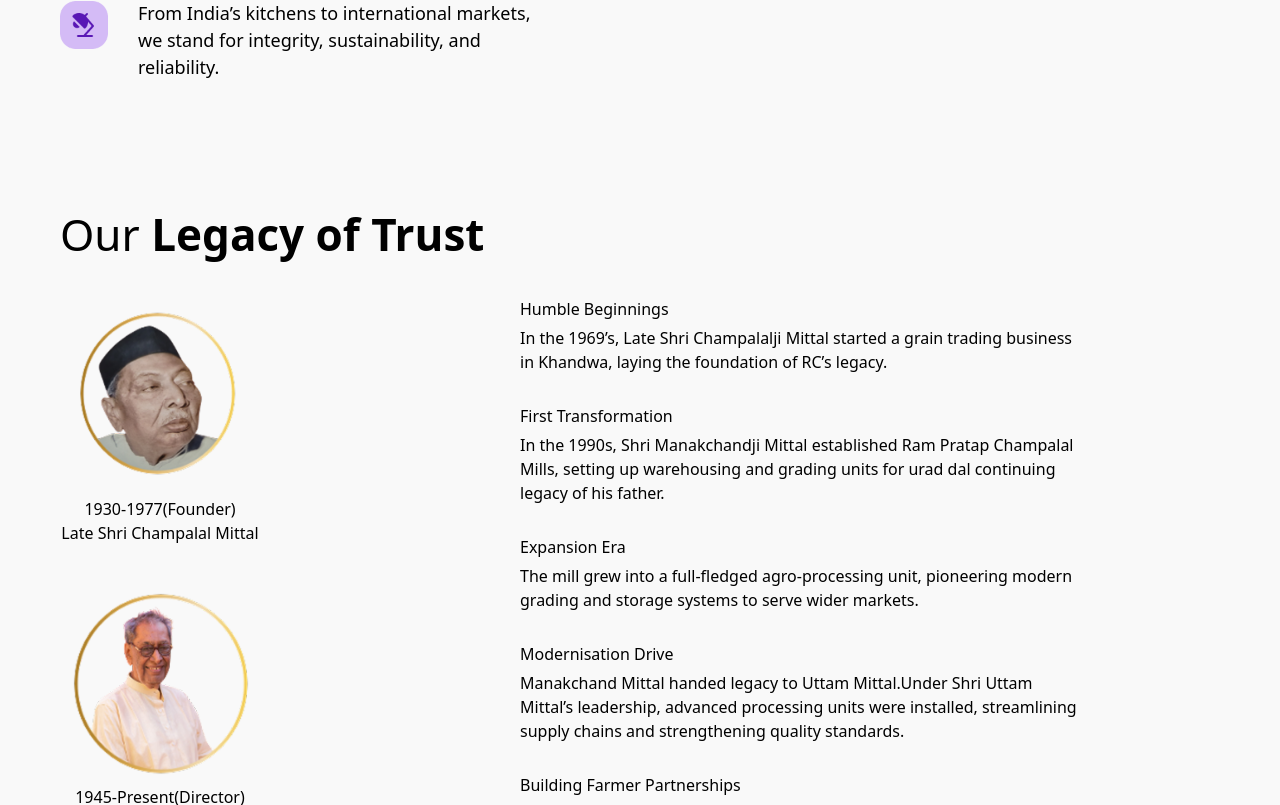
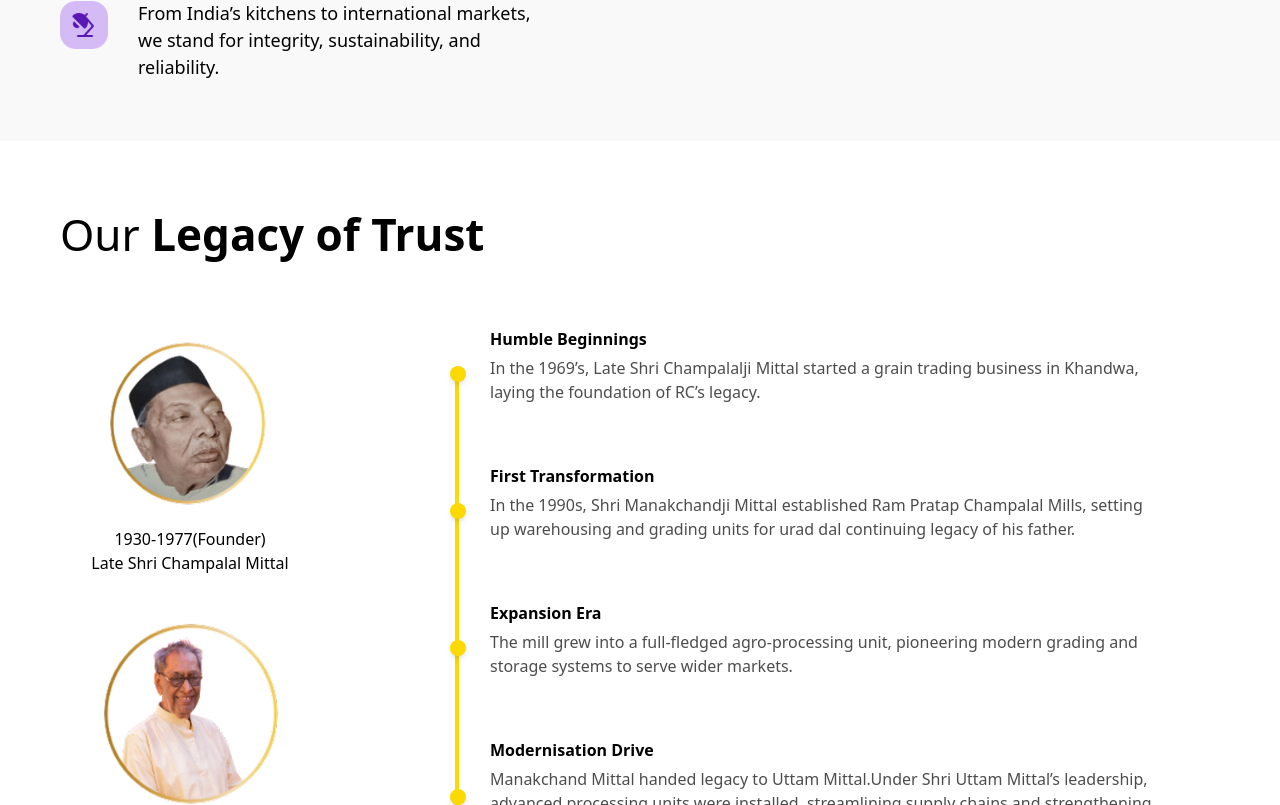
Before and after one commit to piyushpaliwalcodes/rc, a Next.js app: page /aboutus in a window 1280 px wide. Shown: the part 2235-3040 px from the top of the page. Built offline with nearby package versions, Linux system fonts and the light colour scheme.

Commit message:
legacy done

```diff
--- a/components/Legacyoftrust.tsx
+++ b/components/Legacyoftrust.tsx
@@ -68,10 +68,10 @@
             descr:"RC Mills is now focused on sustainable growth, eco-friendly packaging, and becoming India’s most trusted agro-processing brand."
         }
     ]
-    return <div className="flex flex-col gap-[30px]   px-4 md:px-[60px] py-6 md:py-[60px] bg-[#F9F9F9] text-black ">
+    return <div className="flex flex-col gap-[60px]   px-4 md:px-[60px] py-6 md:py-[60px]  text-black ">
               <h1 className="text-[44px]">Our <span className="font-bold">Legacy of Trust</span></h1>
 
-              <div className="flex justify-between">
+              <div className="flex justify-center gap-[200px] relative">
                 <div className="flex flex-col gap-[40px]">
                     {
                         profiles.map((profile)=>(
@@ -79,12 +79,18 @@
                         ))
                     }
                 </div>
-                <div className="flex w-[700px]">
-                <div className="flex flex-col gap-[30px] w-[80%]">
-                    { companyphases.map((phase)=>(
-                        <div className="flex flex-col gap-[5px]">
-                            <h1>{phase.heading}</h1>
-                            <p>{phase.descr}</p>
+
+                <div className="flex w-[700px] relative">
+                <div className="flex flex-col gap-[60px] w-[95%] relative">
+                    {/* Vertical yellow line */}
+                    <div className="absolute left-[-35px] top-10 w-1 bg-[#FCD900] h-[89%] hidden md:block"></div>
+
+                    { companyphases.map((phase, index)=>(
+                        <div key={index} className="flex flex-col gap-[5px] relative">
+                            {/* Yellow circular node */}
+                            <div className="absolute -left-[40px] top-1/2 w-4 h-4 bg-[#FCD900] rounded-full  shadow-md hidden md:block"></div>
+                            <h1 className="font-semibold">{phase.heading}</h1>
+                            <p className="text-black/70">{phase.descr}</p>
                         </div>
                     ))
 
```
